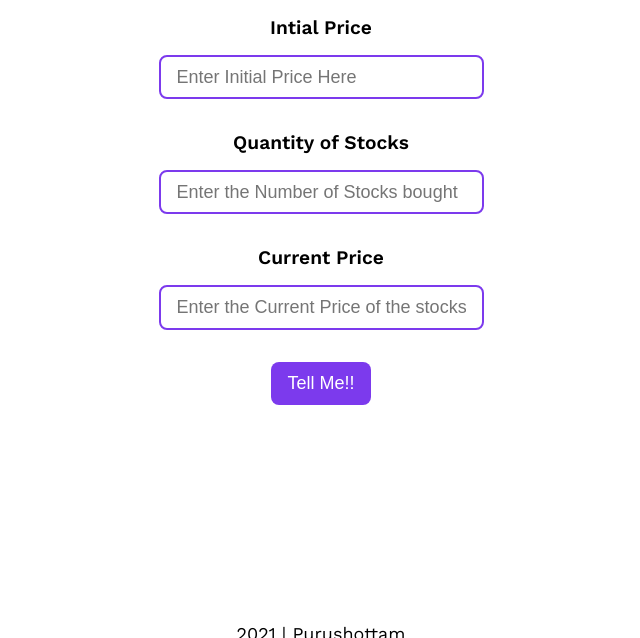
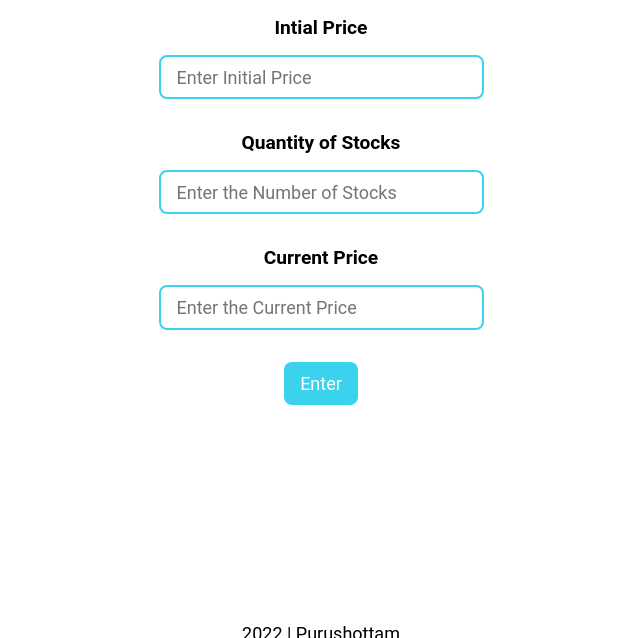
Before and after one commit to purushottam05/profit-or-loss, a plain HTML site: page index.html in a window 1280 px wide. Shown: the part 86-724 px from the top of the page, without its empty margins (319-959 px from the left). Drawn offline with nearby package versions, Linux system fonts and the light colour scheme; a web font is replaced by a local one.

Commit message:
nothing major

```diff
--- a/index.html
+++ b/index.html
@@ -23,7 +23,7 @@
           class="input"
           type="text"
           id="initial-price"
-          placeholder="Enter Initial Price Here"
+          placeholder="Enter Initial Price"
       /></label>
       <label class="input-label" for="stocks-quantity">
         Quantity of Stocks
@@ -31,7 +31,7 @@
           class="input"
           type="text"
           id="stocks-quantity"
-          placeholder="Enter the Number of Stocks bought"
+          placeholder="Enter the Number of Stocks"
         />
       </label>
       <label class="input-label" for="current-price"
@@ -40,15 +40,15 @@
           class="input"
           type="text"
           id="current-price"
-          placeholder="Enter the Current Price of the stocks"
+          placeholder="Enter the Current Price"
       /></label>
 
-      <button id="submit-btn" class="btn-check">Tell Me!!</button>
+      <button id="submit-btn" class="btn-check">Enter</button>
 
       <div id="output-box" class="output"></div>
     </main>
     <footer>
-      <p>2021 | Purushottam</p>
+      <p>2022 | Purushottam</p>
       <ul class="list-unordered inline-list">
         <li>
           <a class="links" href="https://github.com/purushottam05" target="_blank">
--- a/main.js
+++ b/main.js
@@ -1,11 +1,11 @@
-// Step 1 - selecting all the elements
+
 var initialPrice = document.querySelector("#initial-price");
 var stocksQuantity = document.querySelector("#stocks-quantity");
 var currentPrice = document.querySelector("#current-price");
 var submitBtn = document.querySelector("#submit-btn");
 var outputBox = document.querySelector("#output-box");
 
-// Ex-06
+
 submitBtn.addEventListener("click", submitHandler);
 
 function submitHandler() {
@@ -16,24 +16,24 @@ function submitHandler() {
   calculateProfitAndLoss(ip, qty, curr);
 }
 
-// Ex-05
+
 function calculateProfitAndLoss(initial, quantity, current) {
   if (initial > current) {
     var loss = (initial - current) * quantity;
     var lossPercentage = (loss / initial) * 100;
 
     showOutput(
-      `Hey, the loss is ${loss} and the percent is ${lossPercentage}%`
+      `Apparently, your loss is ${loss} and the percentage is ${lossPercentage}%`
     );
   } else if (current > initial) {
     var profit = (current - initial) * quantity;
     var profitPercentage = (profit / initial) * 100;
 
     showOutput(
-      `Hey, the profit is ${profit} and the percent is ${profitPercentage}%`
+      `Woah, looks like the profit is ${profit} and the percentage is ${profitPercentage}%`
     );
   } else {
-    showOutput(`No pain no gain and no gain no pain`);
+    showOutput(`Please enter all the values!`);
   }
 }
 
--- a/style.css
+++ b/style.css
@@ -1,4 +1,4 @@
-@import url("https://fonts.googleapis.com/css2?family=Work+Sans:ital,wght@0,300;0,400;0,600;0,700;1,400&display=swap");
+@import url("https://fonts.googleapis.com/css2?family=Roboto,wght@0,300;0,400;0,600;0,700;1,400&display=swap");
 
 * {
   padding: 0;
@@ -7,11 +7,11 @@
 }
 
 :root {
-  --primary-color: #7c3aed;
+  --primary-color: #3ad2ed;
 }
 
 body {
-  font-family: "Work Sans", sans-serif;
+  font-family: "Roboto";
   text-align: center;
 }
 
@@ -23,7 +23,7 @@ li {
   list-style: none;
 }
 
-/* Header */
+
 header h1 {
   text-align: center;
   margin: 2rem;
@@ -34,6 +34,7 @@ header h1 {
   font-size: larger;
   margin: 2rem 0px;
   font-weight: 600;
+  font-family: "Roboto";
 }
 
 .input {
@@ -46,6 +47,7 @@ header h1 {
   border-radius: 0.5rem;
   width: 100%;
   max-width: 325px;
+  font-family: "Roboto";
 }
 
 .btn-check {
@@ -59,15 +61,16 @@ header h1 {
   outline: #fff;
   margin: auto;
   display: block;
+  font-family: "Roboto";
 }
 
 .output {
   font-size: x-large;
   font-weight: 600;
   margin: 2rem 0;
+  font-family: "Roboto";
 }
 
-/* Footer */
 
 footer {
   text-align: center;
```
Also changed, not shown: 1 other file.
